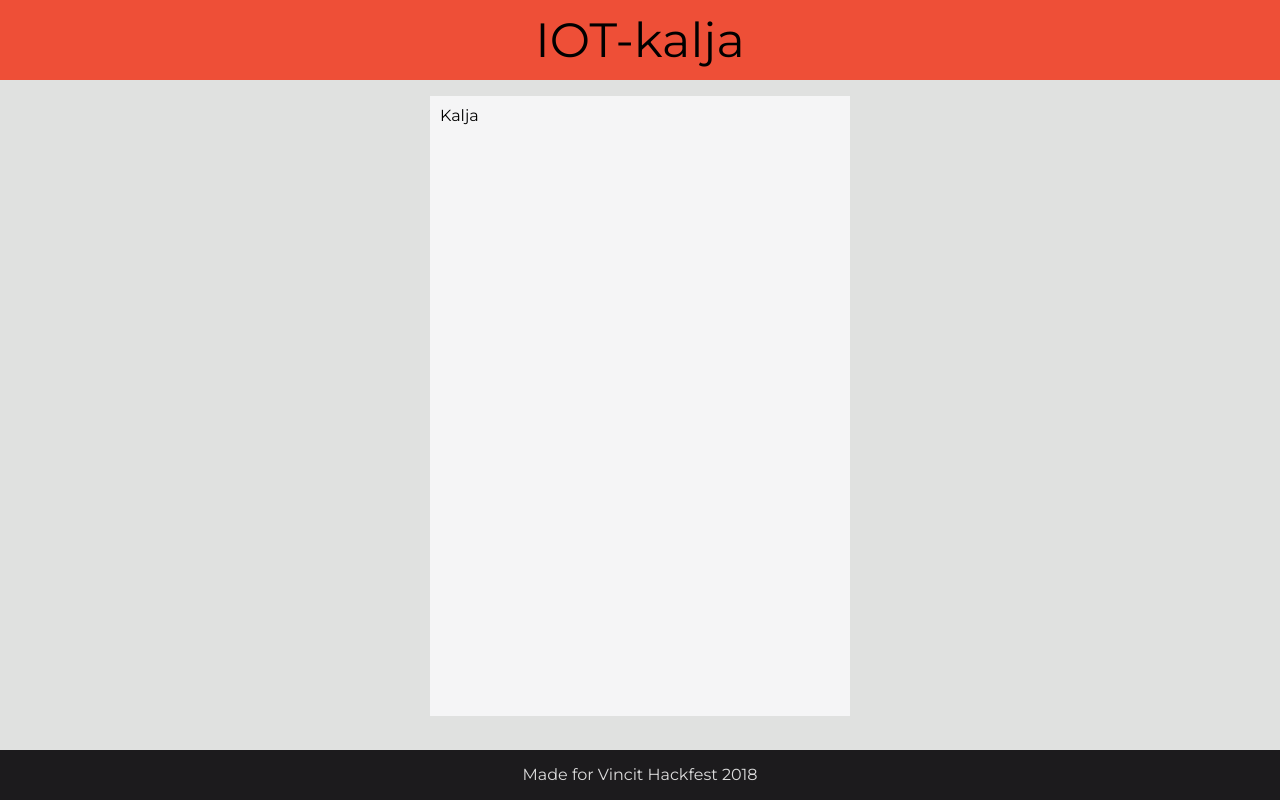
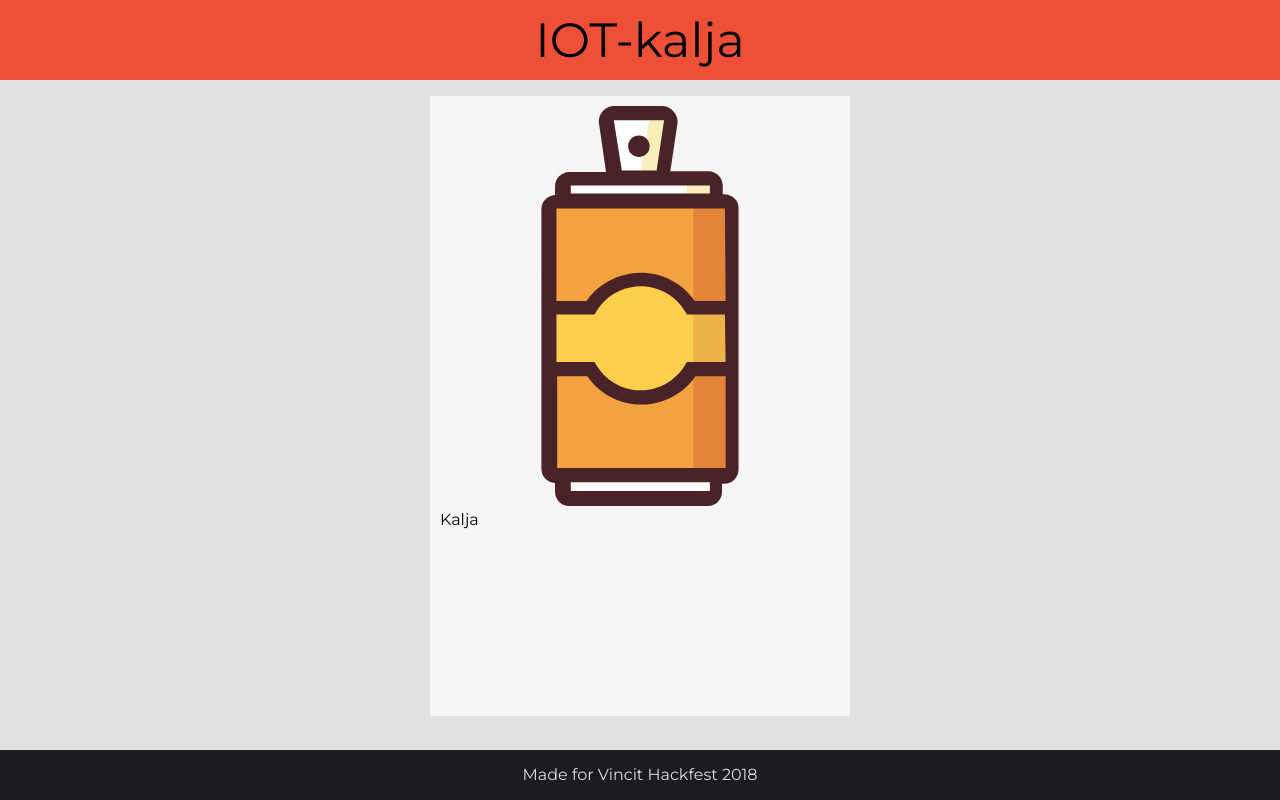
Before and after one commit to kovipu/IOT-kalja, a React (Create React App) app in the folder client/: page / in a window 1280 px wide. Built offline with nearby package versions, Linux system fonts and the light colour scheme.

Commit message:
added beer image

```diff
--- a/client/src/components/Beer.js
+++ b/client/src/components/Beer.js
@@ -3,6 +3,7 @@ import styled from 'styled-components';
 
 const Beer = (beer) => (
   <BeerWrapper>
+    <img src={'beer.svg'} />
     Kalja
   </BeerWrapper>
 );
```
Also changed, not shown: client/public/beer.svg (added).
